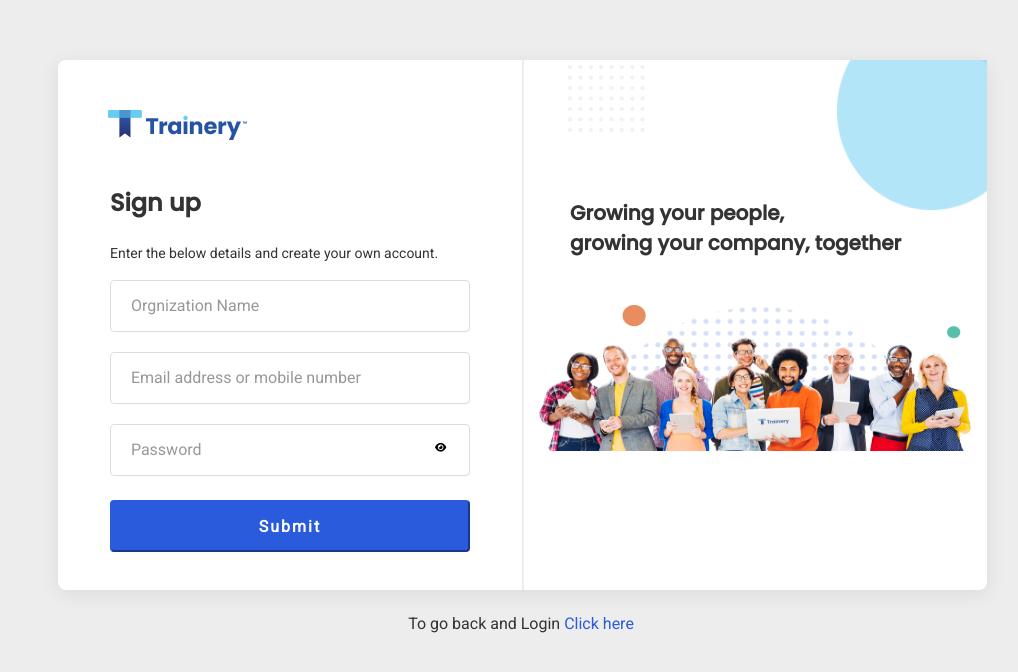
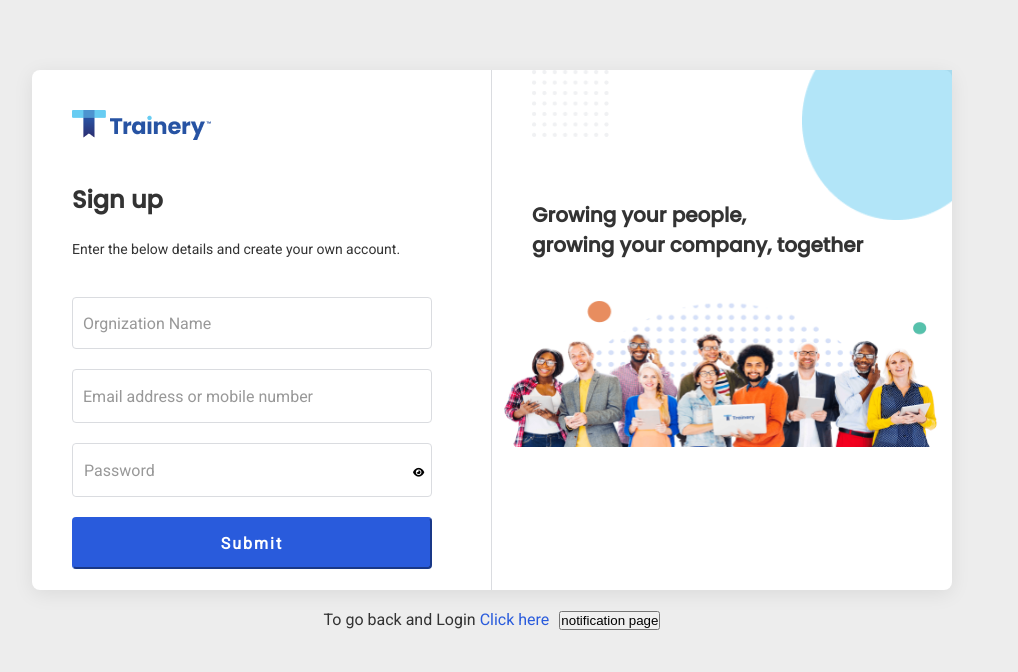
Before and after one commit to Prabhanjan-CC/trainery-signin, a React (Create React App) app: page /signup in a window 1280 px wide. Shown: the top 672 px of the page, without its empty margins (148-1166 px from the left). Built offline with nearby package versions, Linux system fonts and the light colour scheme.

Commit message:
made sign-in-up page responsive

```diff
--- a/src/pages/SIgnUp.jsx
+++ b/src/pages/SIgnUp.jsx
@@ -1,26 +1,25 @@
 import React, { useState } from "react";
+import "./styles/sign-in-up.css";
 import { useNavigate } from "react-router-dom";
 import Logo from "../assets/logo_trainery.png";
 import Ellipse from "../assets/Ellipse5.png";
 import Image1 from "../assets/image1.png";
 import Union from "../assets/Union.png";
-import "./styles/sign-in-up.css";
-// eslint-disable-next-line no-unused-vars
-import SimpleImageSlider from "react-simple-image-slider";
-
-const SIgnUp = () => {
-  const history = useNavigate();
-  const home = () => {
-    history("/");
-  };
-
+const NewSignUp = () => {
   const [email, setEmail] = useState("");
   //const [password,setPassword]=useState("");
   // eslint-disable-next-line no-unused-vars
   const [error, setError] = useState(null);
   const [acceptEmail, setAcceptEmail] = useState(false);
+  const [showPassword, setShowPassword] = useState(false);
+  const [hidePassword, setHidePassword] = useState(false);
 
-  const [hidePassword, setHidePassword] = useState(false);
+  //
+
+  const history = useNavigate();
+  const home = () => {
+    history("/");
+  };
 
   const togglePasswordVisiblity = () => {
     setHidePassword(!hidePassword);
@@ -41,72 +40,74 @@ const SIgnUp = () => {
     setEmail(event.target.value);
   };
 
-  const handleSubmit = () => {
+  const handleNext = () => {
     if (acceptEmail) {
       console.log("came here");
+      setShowPassword(true);
     }
   };
-  // eslint-disable-next-line no-unused-vars
-  const images = [
-    { url: Image1 },
-    { url: Image1 },
-    { url: Image1 },
-    { url: Image1 },
-    { url: Image1 },
-  ];
+  const handleSubmit = () => {};
   return (
-    <div>
-      <div className="mainContainer">
-        <img alt="" src={Logo} width="138.75" height="30" className="logo" />
-      </div>
+    <div className="gg">
+      <div className="main-co">
+        <div className="cont">
+          <div className="left">
             <img
               alt=""
-        src={Ellipse}
-        width="150"
-        height="150"
-        className="imgStyle2"
+              src={Logo}
+              width="138.75"
+              height="30"
+              className="logo1"
             />
-      <div className="line"></div>
-      <div className="signIn_text">Sign up</div>
-      <div className="text-para">
+            <div className="signIn_text1">Sign up</div>
+            <div className="text-para1">
               Enter the below details and create your own account.
             </div>
             <input
               placeholder="Orgnization Name"
-        className="input-col"
+              className="input-col-page2"
               onChange={handleChange}
               value={email}
-        style={{ top: "280px" }}
+              style={{}}
             />
             <input
               placeholder="Email address or mobile number"
-        className="input-col"
+              className="second-box"
               onChange={handleChange}
               value={email}
-        style={{ top: "352px" }}
             />
-
-      <div>
+            <div className="password-box">
               <input
                 placeholder="Password"
-          className="input-col2"
+                className="input-col21"
                 type={hidePassword ? "text" : "password"}
-          style={{ top: "424px" }}
               />
-        <div className="eyeIcon" style={{ top: "442px" }}>
               <i
                 className="fa fa-eye"
                 aria-hidden="true"
                 onClick={togglePasswordVisiblity}
               />
             </div>
-
-        <button className="btn-submit" onClick={handleSubmit}>
+            <button className="btn21" onClick={handleSubmit}>
               Submit
             </button>
           </div>
-
-      <div className="para-text">
+          <div className="right">
+            <img
+              alt=""
+              src={Union}
+              width="77.48px"
+              height="67px"
+              className="img31"
+            />
+            <img
+              alt=""
+              src={Ellipse}
+              width="150"
+              height="150"
+              className="img1"
+            />
+            <div className="para-text1">
               Growing your people,
               <br />
               growing your company, together
@@ -116,25 +117,25 @@ const SIgnUp = () => {
               src={Image1}
               width="435.87px"
               height="146.78px"
-        className="img2"
+              className="peopleImg"
             />
-      {/* <SimpleImageSlider
-        width={435.87}
-        height={146.78}
-        images={images}
-        showBullets={true}
-        showNavs={true}
-        className="img2"
-      /> */}
-      <div className="end-text">
+          </div>
+        </div>
+      </div>
+      <div className="end-text1">
         To go back and Login{" "}
         <span style={{ color: " #295BDC", cursor: "pointer" }} onClick={home}>
           Click here
         </span>
+        <button
+          style={{ marginLeft: "1rem" }}
+          onClick={() => history("/notifications")}
+        >
+          notification page
+        </button>
       </div>
-      <img alt="" src={Union} width="77.48px" height="67px" className="img3" />
     </div>
   );
 };
 
-export default SIgnUp;
+export default NewSignUp;
--- a/src/pages/styles/sign-in-up.css
+++ b/src/pages/styles/sign-in-up.css
@@ -1,76 +1,90 @@
 @import url("https://fonts.googleapis.com/css2?family=Poppins:wght@500&display=swap");
 @import url("https://fonts.googleapis.com/css2?family=Roboto&display=swap");
+html {
+  font-size: 62.5%;
+  height: 100%;
+  box-sizing: border-box;
+}
+
+* {
+  margin: 0;
+  padding: 0;
+}
+
 body {
   height: 100%;
   width: 100%;
-  background-color: #fafafa;
+  background-color: #ededed !important;
   /* overflow: hidden; */
+  box-sizing: inherit;
 }
-.mainContainer {
+.main-co {
+  display: flex;
+  align-items: center;
+  justify-content: center;
+  height: 100%;
+}
+.cont {
+  max-width: 92rem;
+  width: 90%;
+  height: 52rem;
+
   background-color: white;
-  position: absolute;
-  height: 530px;
-  width: 929px;
-  top: 60px;
-  left: 206px;
-  border-radius: 8px;
-  box-shadow: 0px 4px 20px 0px rgba(0, 0, 0, 0.08);
-  offset: 0px, 4px rgba(0, 0, 0, 0.08);
-  /* filter: drop-shadow(0px 4px 20px 0px rgba(0, 0, 0, 0.08)); */
+  border-radius: 0.8rem;
+  box-shadow: 0rem 0.4rem 2rem 0rem rgba(0, 0, 0, 0.08);
+  offset: 0rem, 0.4rem rgba(0, 0, 0, 0.08);
+
+  margin-top: 7rem;
+  display: grid;
+  grid-template-columns: 1fr 1fr;
 }
 
-.logo {
-  position: relative;
-  top: 50px;
-  left: 50px;
+.logo1 {
+  padding: 4rem;
 }
-.imgStyle2 {
-  position: absolute;
-  top: 60px;
-  left: 985px;
+
+.img1 {
+  float: right;
 }
-.line {
-  position: absolute;
-  width: 0px;
-  height: 530px;
-  left: 670px;
-  top: 60px;
-  opacity: 0.5;
+.img31 {
+  float: left;
+  margin-left: 4rem;
+}
 
-  /* Grey Border */
+.left {
+  grid-column: 1;
+  border-right: 0.1rem solid #dadce0;
+}
 
-  border: 1px solid #dadce0;
+.right {
+  grid-column: 2;
 }
-.signIn_text {
-  position: absolute;
-  width: 92px;
-  height: 36px;
-  left: 258px;
-  top: 185px;
 
+.signIn_text1 {
+  width: 9.2rem;
+  height: 3.6rem;
+  padding-left: 4rem;
+  padding-bottom: 2rem;
   font-family: "Poppins";
   font-style: normal;
   font-weight: 600;
-  font-size: 24px;
-  line-height: 36px;
+  font-size: 2.4rem;
+  line-height: 3.6rem;
   /* identical to box height */
 
   /* Dark Black/Text/Default */
 
   color: #333333;
 }
-.text-para {
-  position: absolute;
-  width: 331px;
-  height: 44px;
-  left: 258px;
-  top: 242px;
-
+.text-para1 {
+  width: 33.1rem;
+  height: 4.4rem;
+  padding-left: 4rem;
   font-family: "Roboto";
   font-style: normal;
   font-weight: 500;
-  font-size: 14px;
-  line-height: 22px;
+  font-size: 1.4rem;
+  line-height: 2.2rem;
   /* or 157% */
 
   /* Dark Black/Text/Default */
@@ -78,47 +92,63 @@ body {
   color: #333333;
 }
 
-.input-col {
+.para-text1 {
+  width: 34.7rem;
+  height: 6rem;
+  margin-top: 13rem;
+  padding-left: 4rem;
+  font-family: "Poppins";
+  font-style: normal;
+  font-weight: 600;
+  font-size: 2rem;
+  line-height: 3rem;
+
+  /* Dark Black/Text/Default */
+
+  color: #333333;
+}
+
+.peopleImg {
+  margin-top: 4rem;
+  margin-left: 1rem;
+}
+
+.input-col1 {
   box-sizing: border-box;
-
-  position: absolute;
-  height: 52px;
-  width: 360px;
-  left: 258px;
-  top: 322px;
+  margin-left: 4rem;
+  margin-top: 4rem;
+  height: 5.2rem;
+  width: 36rem;
 
   /* White */
 
   background: #ffffff;
   /* Grey Border */
 
-  border: 1px solid #dadce0;
-  border-radius: 4px;
+  border: 0.1rem solid #dadce0;
+  border-radius: 0.4rem;
 
   font-family: "Roboto";
   font-style: normal;
   font-weight: 400;
-  font-size: 16px;
-  line-height: 19px;
-  padding-left: 10px;
+  font-size: 1.6rem;
+  line-height: 1.9rem;
+  padding-left: 1rem;
   /* identical to box height */
 
   /* Dark Black/Text/Default */
 
   color: #333333;
 }
-.input-col::placeholder {
-  position: absolute;
+.input-col1::placeholder {
   left: 5.56%;
   right: 30.28%;
-  top: 30.77%;
-  bottom: 32.69%;
 
   font-family: "Roboto";
   font-style: normal;
   font-weight: 500;
-  font-size: 16px;
-  line-height: 19px;
+  font-size: 1.6rem;
+  line-height: 1.9rem;
   /* identical to box height */
 
   /* Dark Black/Text/Default */
@@ -127,25 +157,23 @@ body {
 
   opacity: 0.5;
 }
-.btn {
-  position: absolute;
-  width: 360px;
-  height: 52px;
-  left: 258px;
-  top: 394px;
-
+.btn1 {
+  width: 36rem;
+  height: 5.2rem;
+  margin-left: 4rem;
+  margin-top: 2rem;
   /* Blue (theme) */
 
   background: #295bdc;
-  border-radius: 4px;
+  border-radius: 0.4rem;
   border-color: #295bdc;
 
   font-family: "Roboto";
   font-style: normal;
   font-weight: 700;
-  font-size: 16px;
-  line-height: 19px;
-  letter-spacing: 2px;
+  font-size: 1.6rem;
+  line-height: 1.9rem;
+  letter-spacing: 0.2rem;
   /* identical to box height */
 
   /* White */
@@ -153,60 +181,135 @@ body {
   color: #ffffff;
 }
 
-.forgot-text {
-  position: absolute;
-  width: 129px;
-  height: 19px;
-  left: 374px;
-  top: 470px;
-
+.forgot-text1 {
+  width: 12.9rem;
+  height: 1.9rem;
+  margin-top: 2rem;
+  margin-left: 16rem;
   font-family: "Roboto";
   font-style: normal;
   font-weight: 600;
-  font-size: 16px;
-  line-height: 19px;
+  font-size: 1.6rem;
+  line-height: 1.9rem;
   /* identical to box height */
 
   /* Blue (theme) */
 
   color: #295bdc;
 }
-.para-text {
-  position: absolute;
-  width: 347px;
-  height: 60px;
-  left: 718px;
-  top: 198px;
+.password-box {
+  box-sizing: border-box;
+  margin-left: 4rem;
+  margin-top: 2rem;
+  height: 5.4rem;
+  width: 36rem;
 
-  font-family: "Poppins";
+  /* White */
+
+  background: #ffffff;
+  /* Grey Border */
+
+  border: 0.1rem solid #dadce0;
+  border-radius: 0.4rem;
+}
+
+.input-col21 {
+  box-sizing: border-box;
+  height: 5.2rem;
+  width: 34rem;
+
+  /* White */
+
+  background: #ffffff;
+  /* Grey Border */
+
+  border: 0.1rem solid white;
+  border-radius: 0.4rem;
+
+  font-family: "Roboto";
   font-style: normal;
-  font-weight: 600;
-  font-size: 20px;
-  line-height: 30px;
+  font-weight: 400;
+  font-size: 1.6rem;
+  line-height: 1.9rem;
+  padding-left: 1rem;
+  /* identical to box height */
 
   /* Dark Black/Text/Default */
 
   color: #333333;
 }
-.img2 {
+.input-col21::placeholder {
+  left: 5.56%;
+  right: 30.28%;
+
+  font-family: "Roboto";
+  font-style: normal;
+  font-weight: 500;
+  font-size: 1.6rem;
+  line-height: 1.9rem;
+  /* identical to box height */
+
+  /* Dark Black/Text/Default */
+
+  color: #333333;
+
+  opacity: 0.5;
+}
+.btn21 {
+  width: 36rem;
+  height: 5.2rem;
+  margin-left: 4rem;
+  margin-top: 2rem;
+  /* Blue (theme) */
+
+  background: #295bdc;
+  border-radius: 0.4rem;
+  border-color: #295bdc;
+
+  font-family: "Roboto";
+  font-style: normal;
+  font-weight: 700;
+  font-size: 1.6rem;
+  line-height: 1.9rem;
+  letter-spacing: 0.2rem;
+  /* identical to box height */
+
+  /* White */
+
+  color: #ffffff;
+}
+.forgot-text21 {
+  width: 12.9rem;
+  height: 1.9rem;
+  margin-top: 2rem;
+  margin-left: 16rem;
+  font-family: "Roboto";
+  font-style: normal;
+  font-weight: 500;
+  font-size: 1.6rem;
+  line-height: 1.9rem;
+  /* identical to box height */
+
+  /* Blue (theme) */
+
+  color: #295bdc;
+}
+/* .eyeIcon1 {
   position: absolute;
-  /* width: 504.87px;
-height: 161.78px; */
-  left: 684.6px;
-  top: 304px;
-}
-.end-text {
-  position: absolute;
-  width: 312px;
-  height: 19px;
-  left: 513px;
-  top: 614px;
+  left: 58.3rem;
+  top: 41.2rem;
+} */
+
+.end-text1 {
+  height: 1.9rem;
+  text-align: center;
+  padding: 2rem;
 
   font-family: "Roboto";
   font-style: normal;
   font-weight: 400;
-  font-size: 16px;
-  line-height: 19px;
+  font-size: 1.6rem;
+  line-height: 1.9rem;
   /* identical to box height */
 
   text-align: center;
@@ -215,54 +318,38 @@ height: 161.78px; */
 
   color: #333333;
 }
-.img3 {
-  position: absolute;
-  /* width: 504.87px;
-height: 161.78px; */
-  left: 716px;
-  top: 65px;
-}
-.input-col2 {
+.second-box {
   box-sizing: border-box;
-
-  position: absolute;
-  height: 52px;
-  width: 360px;
-  left: 258px;
-  top: 344px;
+  margin-left: 4rem;
+  margin-top: 2rem;
+  height: 5.4rem;
+  width: 36rem;
 
   /* White */
 
   background: #ffffff;
   /* Grey Border */
 
-  border: 1px solid #dadce0;
-  border-radius: 4px;
+  border: 0.1rem solid #dadce0;
+  border-radius: 0.4rem;
 
   font-family: "Roboto";
   font-style: normal;
   font-weight: 400;
-  font-size: 16px;
-  line-height: 19px;
-  padding-left: 10px;
-  /* identical to box height */
+  font-size: 1.6rem;
+  line-height: 1.9rem;
+  padding-left: 1rem;
+}
 
-  /* Dark Black/Text/Default */
-
-  color: #333333;
-}
-.input-col2::placeholder {
-  position: absolute;
+.second-box::placeholder {
   left: 5.56%;
   right: 30.28%;
-  top: 30.77%;
-  bottom: 32.69%;
 
   font-family: "Roboto";
   font-style: normal;
   font-weight: 500;
-  font-size: 16px;
-  line-height: 19px;
+  font-size: 1.6rem;
+  line-height: 1.9rem;
   /* identical to box height */
 
   /* Dark Black/Text/Default */
@@ -271,77 +358,48 @@ height: 161.78px; */
 
   opacity: 0.5;
 }
-.btn2 {
-  position: absolute;
-  width: 360px;
-  height: 52px;
-  left: 258px;
-  top: 466px;
 
-  /* Blue (theme) */
+.input-col-page2 {
+  box-sizing: border-box;
+  margin-left: 4rem;
+  margin-top: 1.5rem;
+  height: 5.2rem;
+  width: 36rem;
 
-  background: #295bdc;
-  border-radius: 4px;
-  border-color: #295bdc;
+  /* White */
+
+  background: #ffffff;
+  /* Grey Border */
+
+  border: 0.1rem solid #dadce0;
+  border-radius: 0.4rem;
 
   font-family: "Roboto";
   font-style: normal;
-  font-weight: 700;
-  font-size: 16px;
-  line-height: 19px;
-  letter-spacing: 2px;
+  font-weight: 400;
+  font-size: 1.6rem;
+  line-height: 1.9rem;
+  padding-left: 1rem;
   /* identical to box height */
 
-  /* White */
+  /* Dark Black/Text/Default */
 
-  color: #ffffff;
+  color: #333333;
 }
-.forgot-text2 {
-  position: absolute;
-  width: 129px;
-  height: 19px;
-  left: 424px;
-  top: 492px;
+.input-col-page2::placeholder {
+  left: 5.56%;
+  right: 30.28%;
 
   font-family: "Roboto";
   font-style: normal;
   font-weight: 500;
-  font-size: 16px;
-  line-height: 19px;
+  font-size: 1.6rem;
+  line-height: 1.9rem;
   /* identical to box height */
 
-  /* Blue (theme) */
+  /* Dark Black/Text/Default */
 
-  color: #295bdc;
+  color: #333333;
+
+  opacity: 0.5;
 }
-.eyeIcon {
-  position: absolute;
-  left: 583px;
-  top: 412px;
-}
-
-.btn-submit {
-  position: absolute;
-  width: 360px;
-  height: 52px;
-  left: 258px;
-  top: 500px;
-
-  /* Blue (theme) */
-
-  background: #295bdc;
-  border-radius: 4px;
-  border-color: #295bdc;
-
-  font-family: "Roboto";
-  font-style: normal;
-  font-weight: 700;
-  font-size: 16px;
-  line-height: 19px;
-  letter-spacing: 2px;
-  /* identical to box height */
-
-  /* White */
-
-  color: #ffffff;
-}
```
Also changed, not shown: src/pages/SignIn.jsx (+48 -29 lines). Lines whose indentation alone changed are shown as unchanged.
